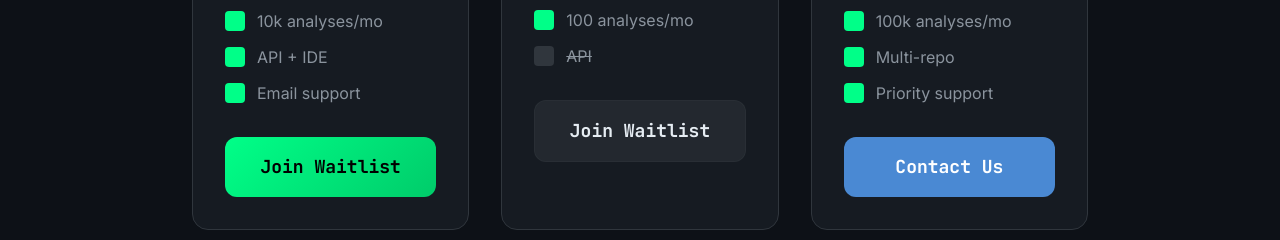
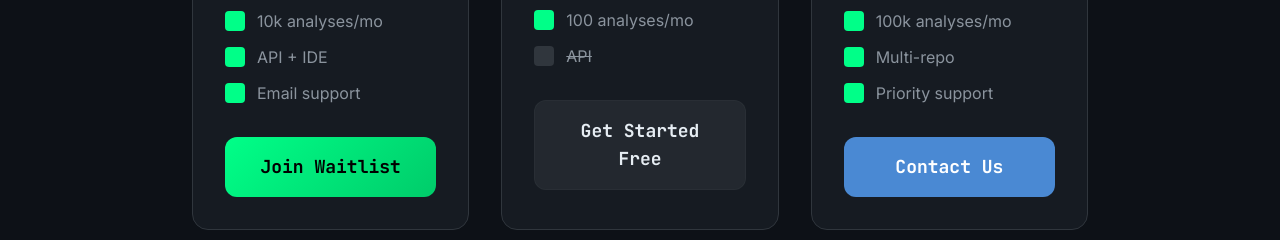
Before and after one commit to PhoenixWild29/rail-debug-prod, a plain HTML site: page web/index.html in a window 1280 px wide. Shown: the part 2729-2969 px from the top of the page. Drawn offline with nearby package versions, Linux system fonts and the light colour scheme.

Commit message:
fix: Free plan CTA → /dashboard (missed in Sprint 019)

```diff
--- a/web/index.html
+++ b/web/index.html
@@ -199,7 +199,7 @@
             <li class="flex items-center"><span class="w-5 h-5 bg-accent-green rounded mr-3 flex-shrink-0"></span>100 analyses/mo</li>
             <li class="flex items-center line-through text-text-muted"><span class="w-5 h-5 bg-border rounded mr-3 flex-shrink-0"></span>API</li>
           </ul>
-          <a href="#waitlist" class="block w-full bg-border/50 hover:bg-border py-4 px-6 rounded-xl text-lg font-semibold border border-border/50 font-mono text-center transition-all" data-tier="free">Join Waitlist</a>
+          <a href="/dashboard" class="block w-full bg-border/50 hover:bg-border py-4 px-6 rounded-xl text-lg font-semibold border border-border/50 font-mono text-center transition-all" data-tier="free">Get Started Free</a>
         </div>
         <div class="bg-bg-secondary p-8 rounded-2xl border border-border hover:border-accent-green/50 transition-all">
           <h3 class="text-3xl font-bold font-mono mb-6">Team</h3>
```
